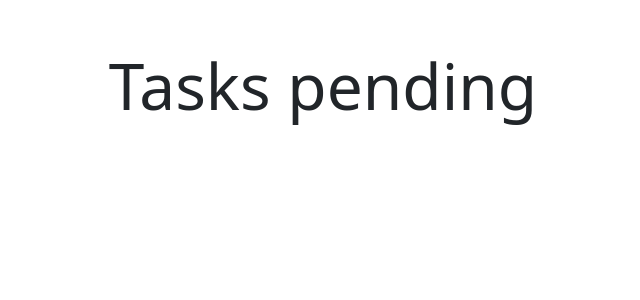
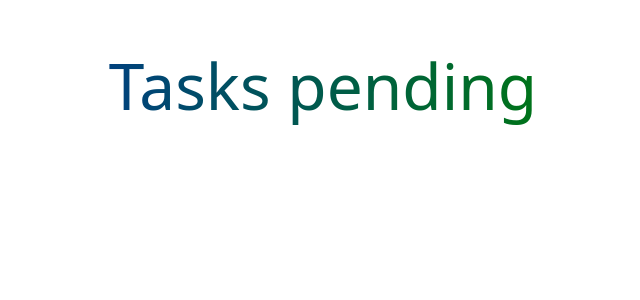
Before and after one commit to SamRuaF/DjangoCrud, a Django app: page /tasks/ in a window 1280 px wide. Shown: the part 56-356 px from the top of the page, without its empty margins (317-957 px from the left). Run offline with Django 5.2, Linux system fonts and the light colour scheme; the visitor is signed in with stand-in values (Sample User, id 1); data that the repository does not hold is empty.

Commit message:
Gradient title

```diff
--- a/tasks/templates/tasks.html
+++ b/tasks/templates/tasks.html
@@ -1,10 +1,26 @@
 {% extends 'base.html' %}
 
 {% block content %}
+<style>
+    .title {
+ background: linear-gradient(to left, green, blue);
+ background-size: 200% auto;
+ -webkit-background-clip: text;
+ background-clip: text;
+ -webkit-text-fill-color: transparent;
+ animation: gradient 5s ease infinite;
+}
+
+@keyframes gradient {
+ 0% {background-position: 0% 50%;}
+ 50% {background-position: 100% 50%;}
+ 100% {background-position: 0% 50%;}
+}
+</style>
 <main class="container">
     <div class="row">
         <div class="col-md-6 offset-md-3">
-            <h1 class="text-center display-3 py-5">Tasks pending</h1>
+            <h1 class="text-center display-3 py-5 title">Tasks pending</h1>
 
 <ul class="list-group">
     {% for task in tasks %}
```
Also changed, not shown: tasks/templates/signin.html (+11 -1 lines).
